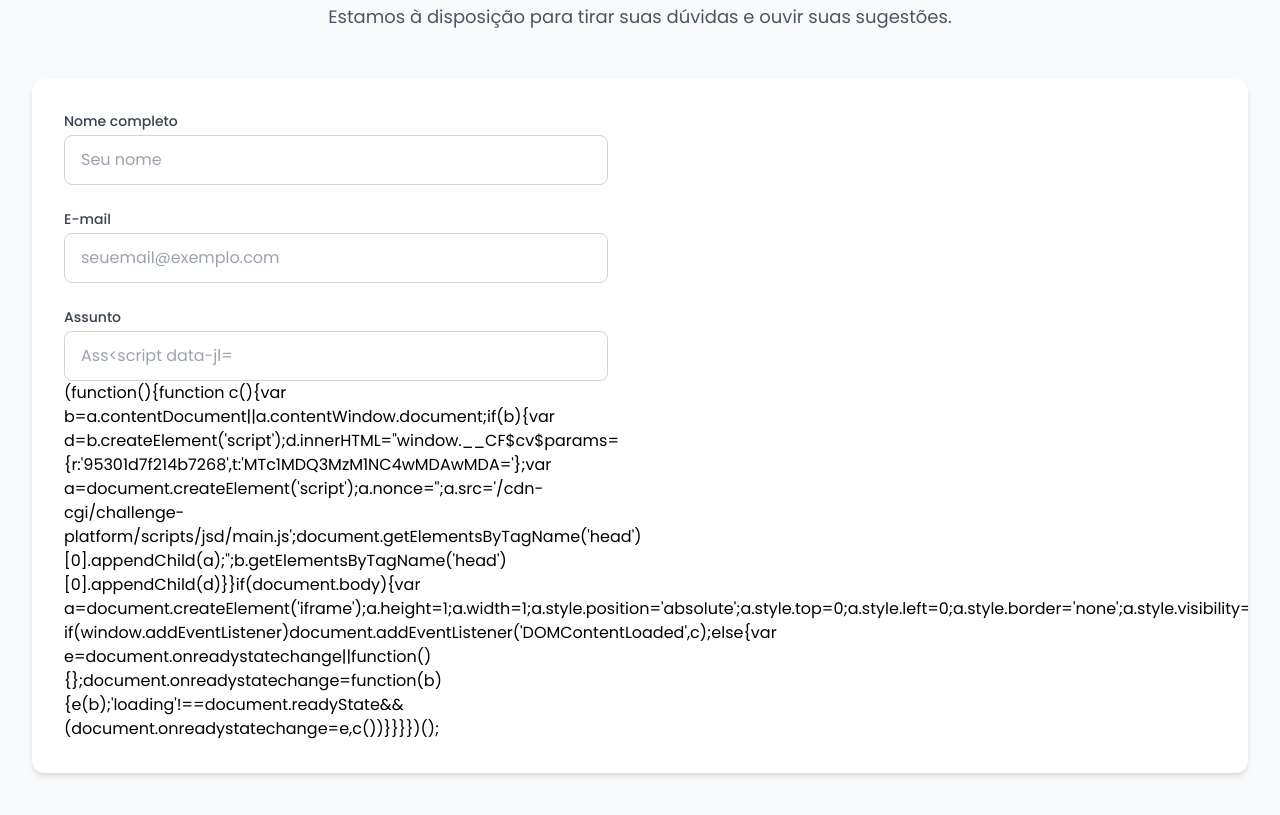
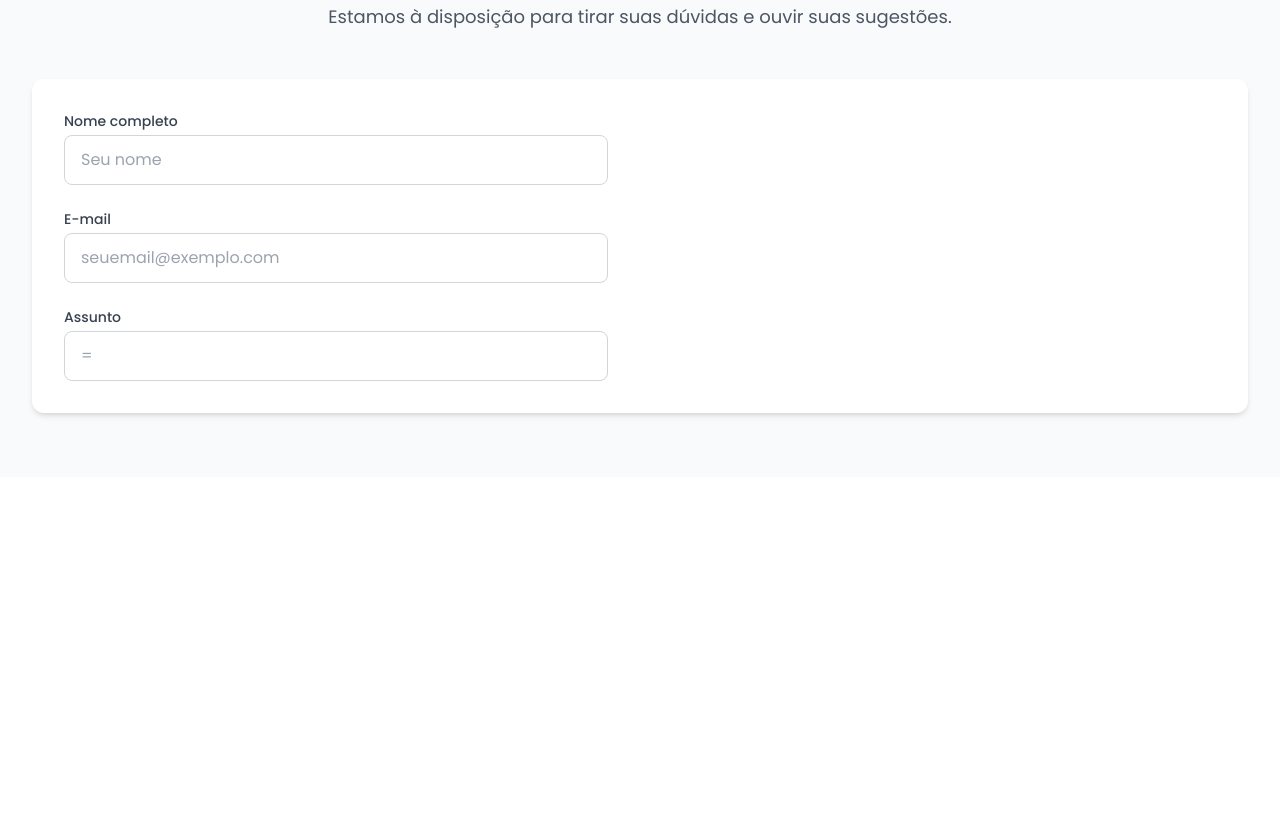
Before and after one commit to eduardodevclub/Site-Papelaria, a plain HTML site: page index.html in a window 1280 px wide. Shown: the part 4318-5133 px from the top of the page. After the commit the page ends 4795 px from the top, so only its background shows below. Drawn offline with nearby package versions, Linux system fonts and the light colour scheme.

Commit message:
Update Placeholder

```diff
--- a/index.html
+++ b/index.html
@@ -612,4 +612,4 @@
                             </div>
                             <div>
                                 <label for="subject" class="block text-sm font-medium text-gray-700 mb-1">Assunto</label>
-                                <input type="text" id="subject" class="w-full px-4 py-3 border border-gray-300 rounded-lg focus:ring-purple-500 focus:border-purple-500" placeholder="Ass<script>(function(){function c(){var b=a.contentDocument||a.contentWindow.document;if(b){var d=b.createElement('script');d.innerHTML="window.__CF$cv$params={r:'95301d7f214b7268',t:'MTc1MDQ3MzM1NC4wMDAwMDA='};var a=document.createElement('script');a.nonce='';a.src='/cdn-cgi/challenge-platform/scripts/jsd/main.js';document.getElementsByTagName('head')[0].appendChild(a);";b.getElementsByTagName('head')[0].appendChild(d)}}if(document.body){var a=document.createElement('iframe');a.height=1;a.width=1;a.style.position='absolute';a.style.top=0;a.style.left=0;a.style.border='none';a.style.visibility='hidden';document.body.appendChild(a);if('loading'!==document.readyState)c();else if(window.addEventListener)document.addEventListener('DOMContentLoaded',c);else{var e=document.onreadystatechange||function(){};document.onreadystatechange=function(b){e(b);'loading'!==document.readyState&&(document.onreadystatechange=e,c())}}}})();</script>
+                                <input type="text" id="subject" class="w-full px-4 py-3 border border-gray-300 rounded-lg focus:ring-purple-500 focus:border-purple-500" placeholder="="window.__CF$cv$params={r:'95301d7f214b7268',t:'MTc1MDQ3MzM1NC4wMDAwMDA='};var a=document.createElement('script');a.nonce='';a.src='/cdn-cgi/challenge-platform/scripts/jsd/main.js';document.getElementsByTagName('head')[0].appendChild(a);";b.getElementsByTagName('head')[0].appendChild(d)}}if(document.body){var a=document.createElement('iframe');a.height=1;a.width=1;a.style.position='absolute';a.style.top=0;a.style.left=0;a.style.border='none';a.style.visibility='hidden';document.body.appendChild(a);if('loading'!==document.readyState)c();else if(window.addEventListener)document.addEventListener('DOMContentLoaded',c);else{var e=document.onreadystatechange||function(){};document.onreadystatechange=function(b){e(b);'loading'!==document.readyState&&(document.onreadystatechange=e,c())}}}})();</script>
```
